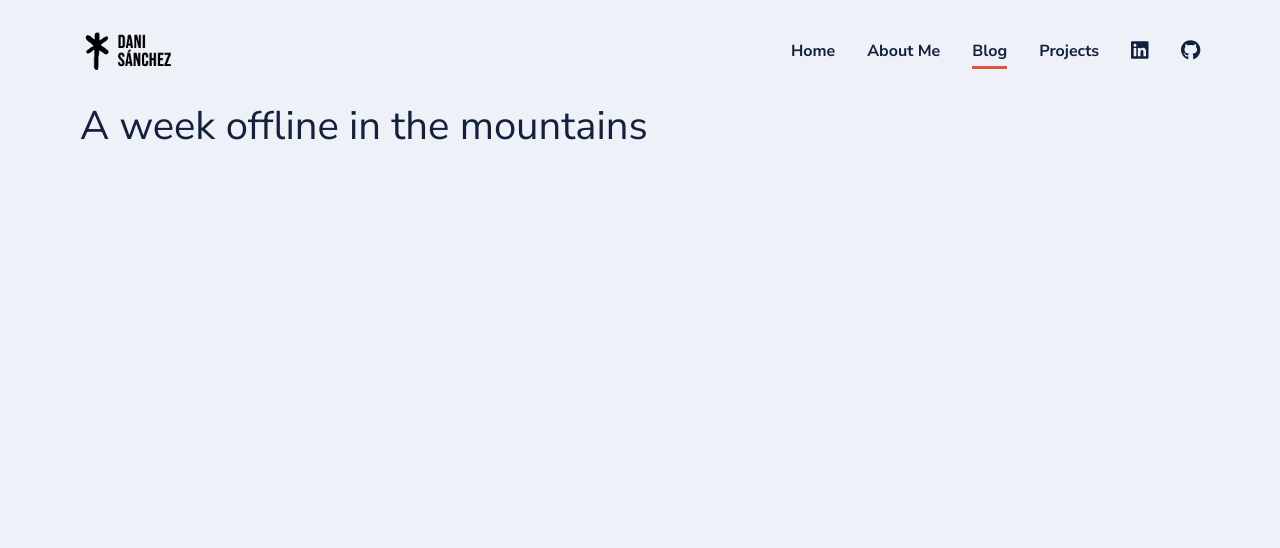
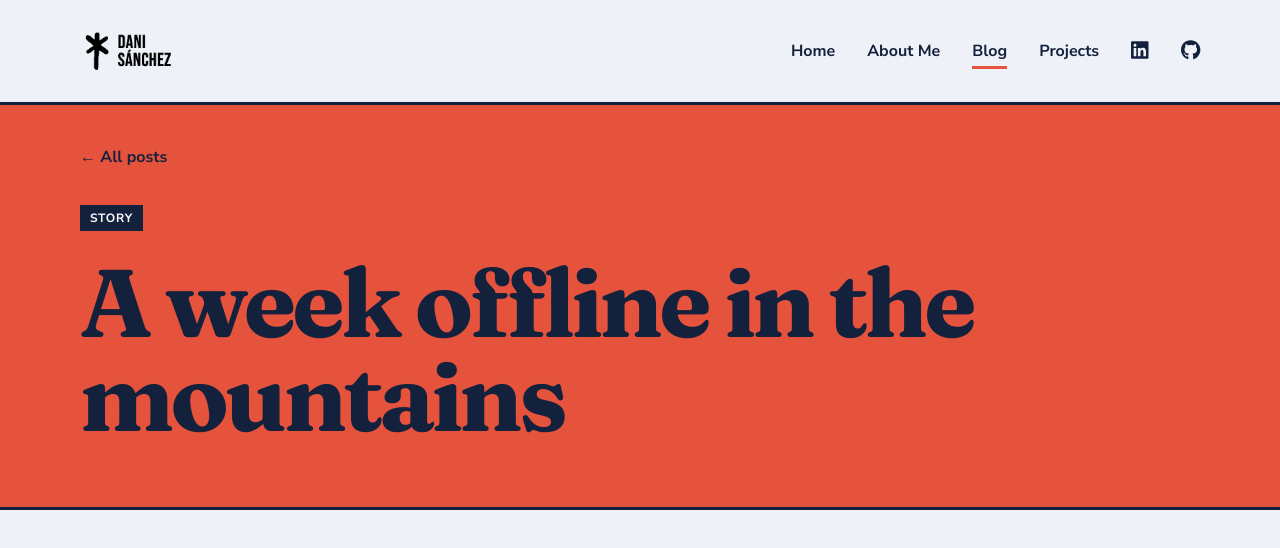
Before and after one commit to DaniSanchez01/personal-webpage, a React (Vite) app: page /blog/a-week-offline-in-the-mountains in a window 1280 px wide. Shown: the top 548 px of the page. Built offline with nearby package versions, Linux system fonts and the light colour scheme; no server answers.

Commit message:
blog detail hero
Co-Authored-By: Claude Opus 5.5 <noreply@anthropic.com>

```diff
--- a/src/app/pages/blog/blogPost.css
+++ b/src/app/pages/blog/blogPost.css
@@ -7,6 +7,38 @@
 .cst-blog-post-back:hover {
   color: inherit;
   text-decoration: underline;
+}
+
+/* Hero */
+.cst-blog-post-hero {
+  border-top: 3px solid var(--cst-palette2-6);
+  border-bottom: 3px solid var(--cst-palette2-6);
+  background-color: var(--cst-palette2-7);
+}
+
+.cst-blog-post-hero-content {
+  padding-top: 28px;
+  padding-bottom: 40px;
+}
+
+.cst-blog-post-tags {
+  margin-top: 28px;
+}
+
+/* Inverted tags: the default accent background would vanish on the hero */
+.cst-blog-post-hero .cst-blog-tag {
+  background-color: var(--cst-palette2-6);
+  color: var(--cst-palette2-1);
+}
+
+.cst-blog-post-title {
+  max-width: 1000px;
+  margin: 14px 0 0;
+  font-family: var(--cst-font-display);
+  font-size: 46px;
+  font-weight: 700;
+  line-height: 1;
+  letter-spacing: -0.03em;
 }
 
 /* Not found */
@@ -28,3 +60,27 @@
   font-size: 17px;
   color: var(--cst-palette2-gray);
 }
+
+@media (min-width: 768px) {
+  .cst-blog-post-hero-content {
+    padding-top: 40px;
+    padding-bottom: 64px;
+  }
+
+  .cst-blog-post-tags {
+    margin-top: 36px;
+  }
+
+  .cst-blog-post-title {
+    margin-top: 18px;
+    font-size: 72px;
+    line-height: 0.98;
+    letter-spacing: -0.04em;
+  }
+}
+
+@media (min-width: 1024px) {
+  .cst-blog-post-title {
+    font-size: 96px;
+  }
+}
--- a/src/app/pages/blog/blogPost.tsx
+++ b/src/app/pages/blog/blogPost.tsx
@@ -1,5 +1,6 @@
 import { Link, useParams } from 'react-router-dom';
 import { BLOG_POSTS } from './blog-posts.fixture';
+import { BLOG_CATEGORIES } from './blog.config';
 import './blogPost.css';
 
 function BlogPost() {
@@ -22,9 +23,21 @@ function BlogPost() {
 
   return (
     <article className="cst-blog-post">
-      <div className="cst-container">
-        <h1>{post.title}</h1>
-      </div>
+      <header className="cst-blog-post-hero">
+        <div className="cst-container cst-blog-post-hero-content">
+          <Link to="/blog" className="cst-blog-post-back">
+            <span aria-hidden="true">←</span> All posts
+          </Link>
+          <div className="cst-blog-post-tags">
+            {post.categories.map((category) => (
+              <span key={category} className="cst-blog-tag">
+                {BLOG_CATEGORIES[category].tag}
+              </span>
+            ))}
+          </div>
+          <h1 className="cst-blog-post-title">{post.title}</h1>
+        </div>
+      </header>
     </article>
   );
 }
```
